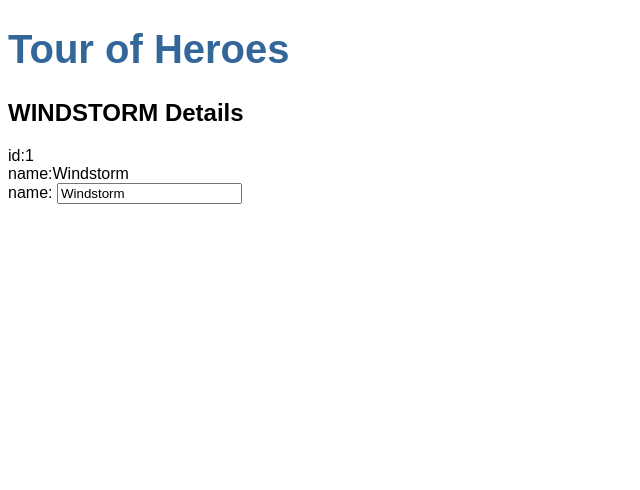
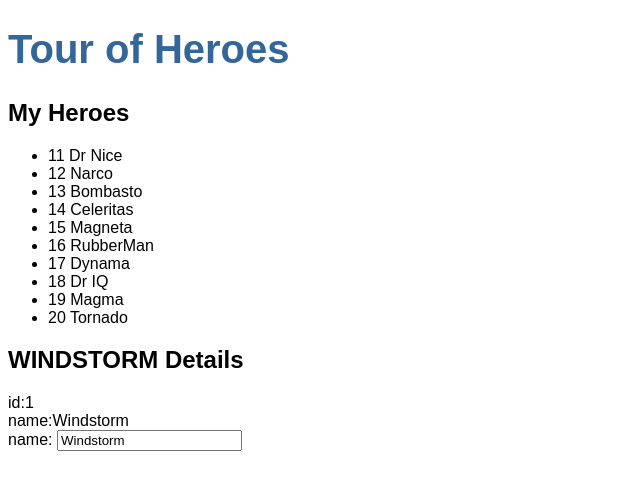
Before and after one commit to oviniciusfeitosa/study-angular10-material, an Angular app in the folder angular-tour-of-heroes/: page / in a window 1280 px wide. Shown: the top 490 px of the page, without its empty margins (0-640 px from the left). Built offline with nearby package versions, Linux system fonts and the light colour scheme.

Commit message:
✨   Heroes Mock

```diff
--- a/angular-tour-of-heroes/src/app/heroes/heroes.component.html
+++ b/angular-tour-of-heroes/src/app/heroes/heroes.component.html
@@ -1,3 +1,10 @@
+<h2>My Heroes</h2>
+<ul class="heroes">
+  <li *ngFor="let hero of heroes">
+    <span class="badge">{{hero.id}}</span> {{hero.name}}
+  </li>
+</ul>
+
 <h2>{{hero.name | uppercase}} Details</h2>
 <div><span>id:</span>{{ hero.id }}</div>
 <div><span>name:</span>{{ hero.name }}</div>
--- a/angular-tour-of-heroes/src/app/heroes/heroes.component.ts
+++ b/angular-tour-of-heroes/src/app/heroes/heroes.component.ts
@@ -1,5 +1,6 @@
 import { Component, OnInit } from '@angular/core';
 import { Hero } from './hero';
+import { HEROES } from '../mock-heroes';
 
 @Component({
   selector: 'app-heroes',
@@ -10,6 +11,8 @@
 
   constructor() { }
 
+  heroes = HEROES;
+
   hero: Hero = {
     id: 1,
     name: 'Windstorm'
--- /dev/null
+++ b/angular-tour-of-heroes/src/app/mock-heroes.ts
@@ -0,0 +1,14 @@
+import { Hero } from './heroes/hero';
+
+export const HEROES: Hero[] = [
+  { id: 11, name: 'Dr Nice' },
+  { id: 12, name: 'Narco' },
+  { id: 13, name: 'Bombasto' },
+  { id: 14, name: 'Celeritas' },
+  { id: 15, name: 'Magneta' },
+  { id: 16, name: 'RubberMan' },
+  { id: 17, name: 'Dynama' },
+  { id: 18, name: 'Dr IQ' },
+  { id: 19, name: 'Magma' },
+  { id: 20, name: 'Tornado' }
+];
```
Also changed, not shown: angular-tour-of-heroes/src/app/app.component.scss (indentation only).
